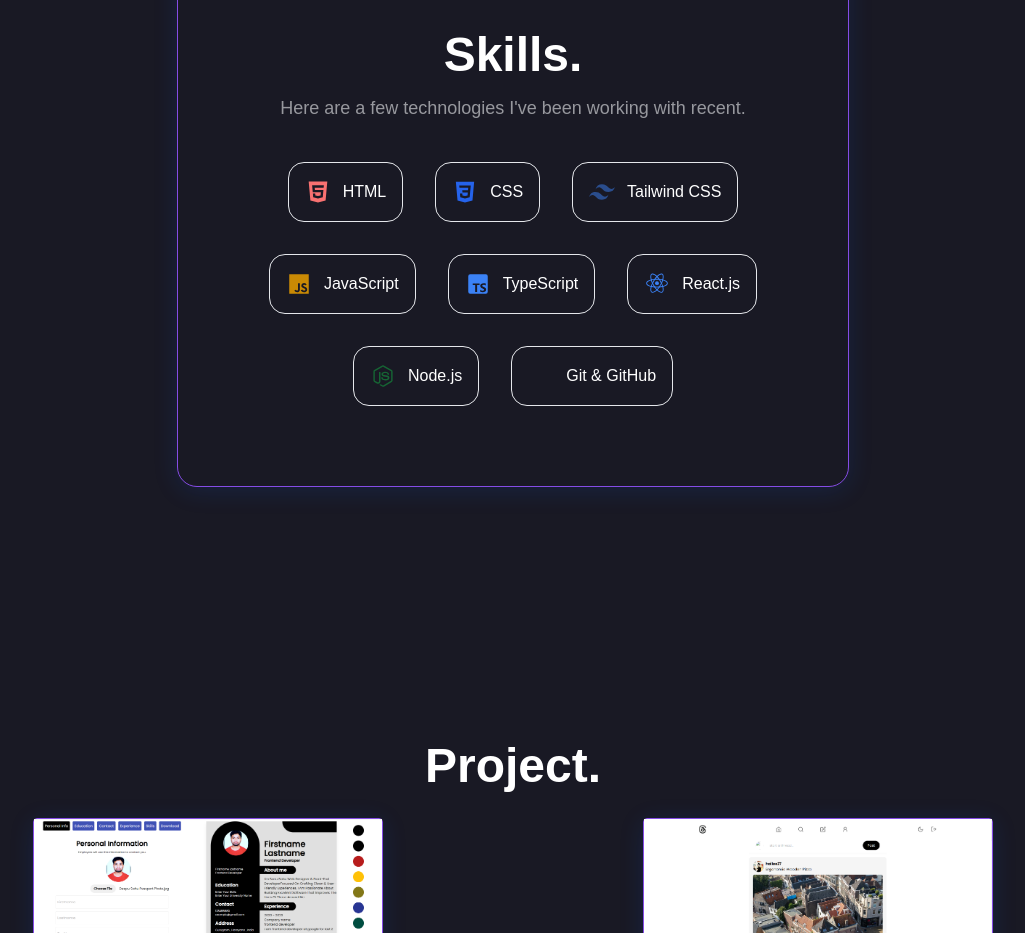
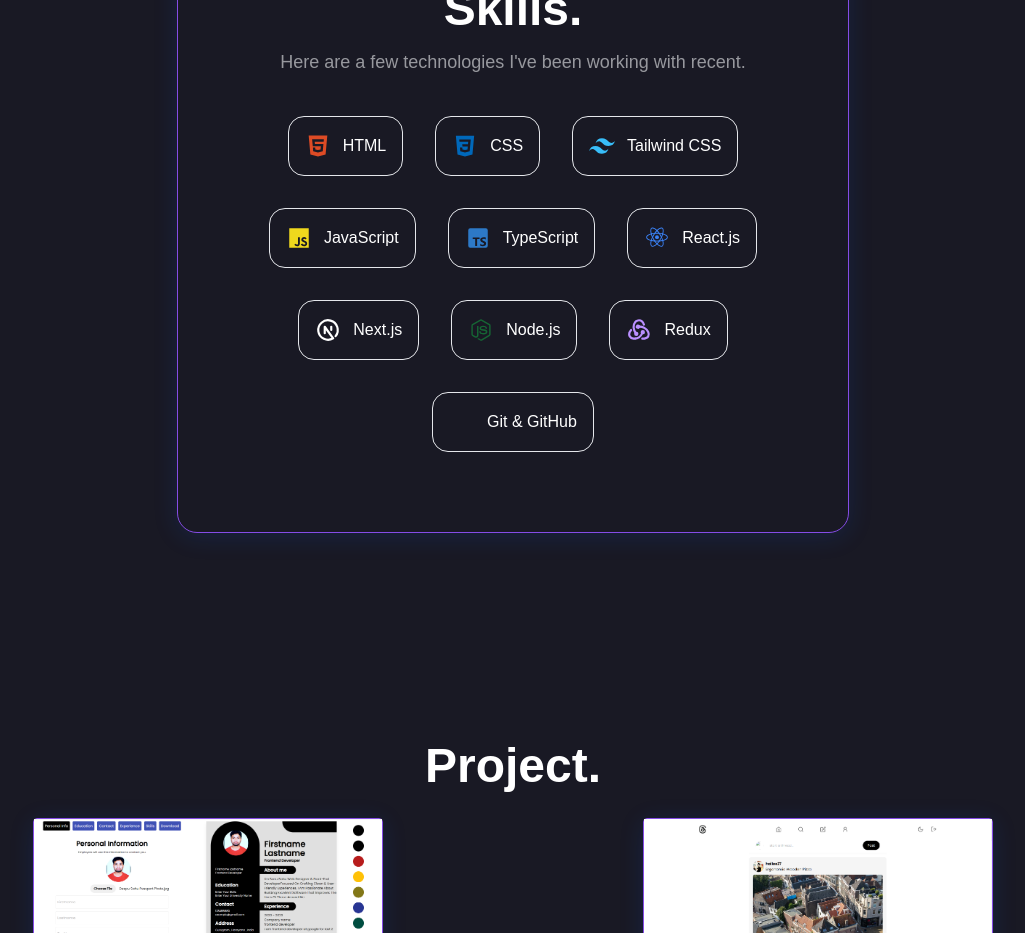
Before and after one commit to sonusahuz/porfolio-website, a React (Create React App) app: page / in a window 1280 px wide. Shown: the part 1840-2773 px from the top of the page, without its empty margins (127-1152 px from the left). Built offline with nearby package versions, Linux system fonts and the light colour scheme; some icons are missing.

Commit message:
Update Skills.tsx

```diff
--- a/src/pages/Skills.tsx
+++ b/src/pages/Skills.tsx
@@ -2,6 +2,7 @@ import { AiFillHtml5 } from "react-icons/ai";
 import { DiCss3 } from "react-icons/di";
 import { FaGithub } from "react-icons/fa6";
 import { SiTailwindcss } from "react-icons/si";
+import { TbBrandNextjs, TbBrandRedux } from "react-icons/tb";
 import {
   BiLogoJavascript,
   BiLogoNodejs,
@@ -12,27 +13,27 @@ import {
 const skills = [
   {
     id: "1",
-    icons: <AiFillHtml5 size={26} className=" text-red-400" />,
+    icons: <AiFillHtml5 size={26} className=" text-[#dd4b25]" />,
     name: "HTML",
   },
   {
     id: "2",
-    icons: <DiCss3 size={26} className=" text-blue-600" />,
+    icons: <DiCss3 size={26} className=" text-[#0068ba]" />,
     name: "CSS",
   },
   {
     id: "3",
-    icons: <SiTailwindcss size={26} className="text-[#3b82f680]" />,
+    icons: <SiTailwindcss size={26} className="text-[#38bdf8]" />,
     name: "Tailwind CSS",
   },
   {
     id: "4",
-    icons: <BiLogoJavascript size={26} className=" text-yellow-600" />,
+    icons: <BiLogoJavascript size={26} className=" text-[#efd81d]" />,
     name: "JavaScript",
   },
   {
     id: "5",
-    icons: <BiLogoTypescript size={26} className=" text-blue-500" />,
+    icons: <BiLogoTypescript size={26} className=" text-[#2d79c7]" />,
     name: "TypeScript",
   },
   {
@@ -42,11 +43,21 @@ const skills = [
   },
   {
     id: "7",
+    icons: <TbBrandNextjs size={26} className=" text-white" />,
+    name: "Next.js",
+  },
+  {
+    id: "8",
     icons: <BiLogoNodejs size={26} className=" text-green-800" />,
     name: "Node.js",
   },
   {
-    id: "8",
+    id: "9",
+    icons: <TbBrandRedux size={26} className=" text-[#ba8fff]" />,
+    name: "Redux",
+  },
+  {
+    id: "10",
     icons: <FaGithub size={26} />,
     name: "Git & GitHub",
   },
```
